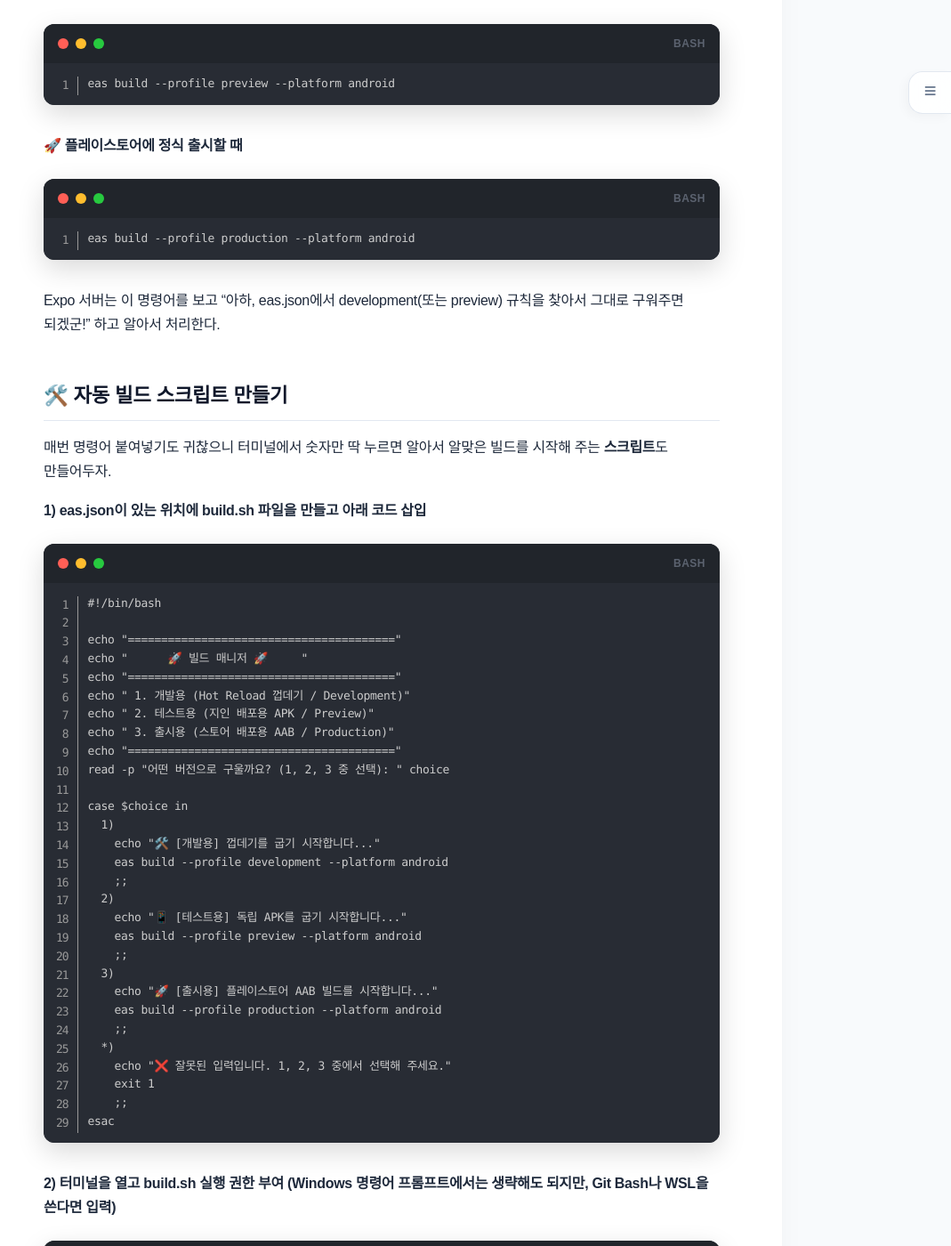
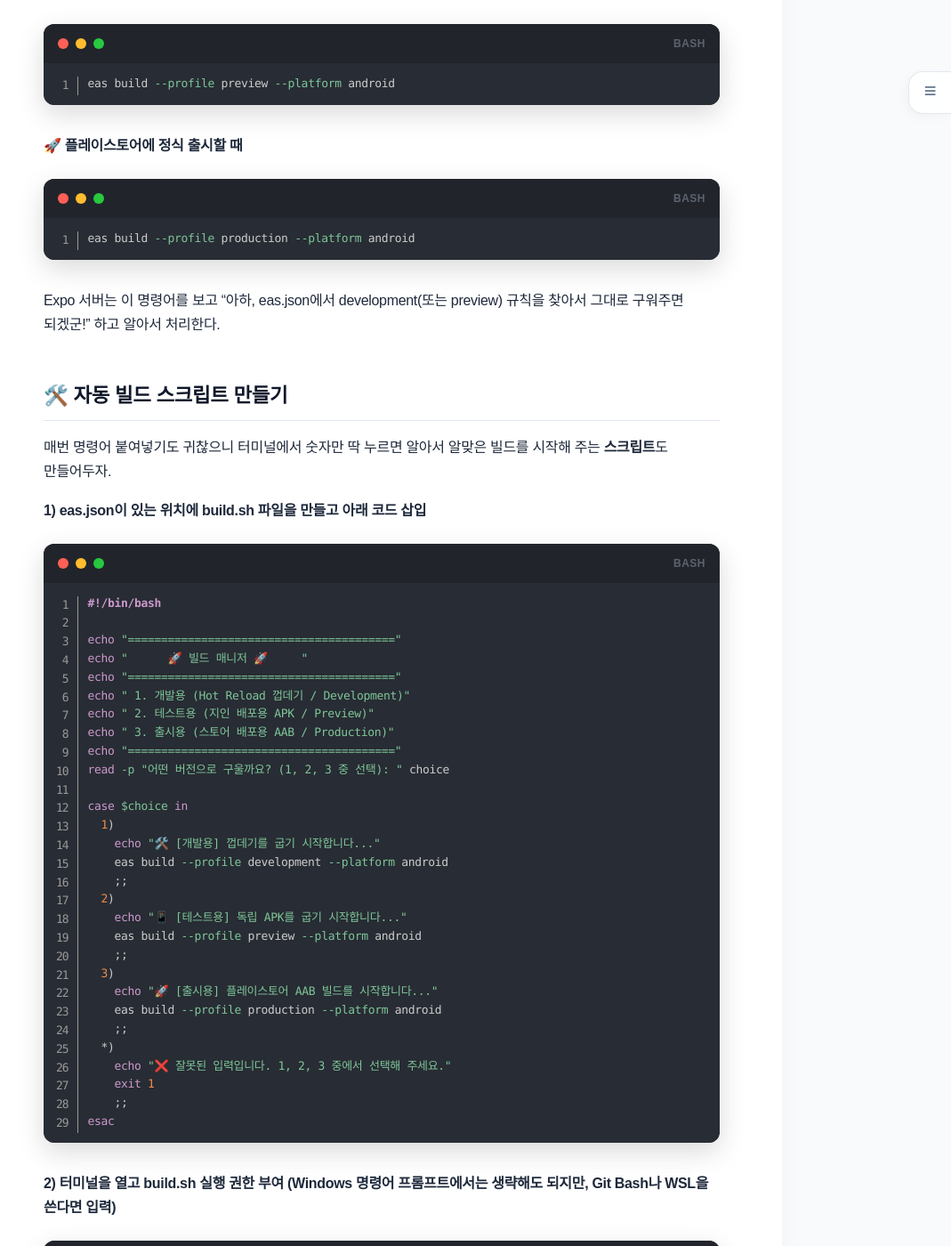
Before and after one commit to KNOUAC/story, a Jekyll site: the page built from docs/eas/01_define_build_profiles_in_eas.json.md, in a window 1280 px wide and 1400 px high, scrolled down 1349 px. Shown: the whole window at 89% size, without its empty margins (211-1280 px from the left). Built offline with Jekyll 4.4.1, drawn with Linux system fonts in a browser that asks for light colours; nearby versions of some CDN libraries; some web fonts are replaced; some of the changed lines change nothing that is shown; some of the changed text lies outside the part shown.

Commit message:
docs: update docs

```diff
--- a/_layouts/default.html
+++ b/_layouts/default.html
@@ -30,6 +30,8 @@
 
 <script src="https://cdnjs.cloudflare.com/ajax/libs/prism/1.29.0/prism.min.js"></script>
 <script src="https://cdnjs.cloudflare.com/ajax/libs/prism/1.29.0/plugins/line-numbers/prism-line-numbers.min.js"></script>
+<script src="https://cdnjs.cloudflare.com/ajax/libs/prism/1.29.0/plugins/autoloader/prism-autoloader.min.js"></script>
+
 <script src="{{ '/assets/js/script.js' | relative_url }}"></script>
 
 </body>
```
